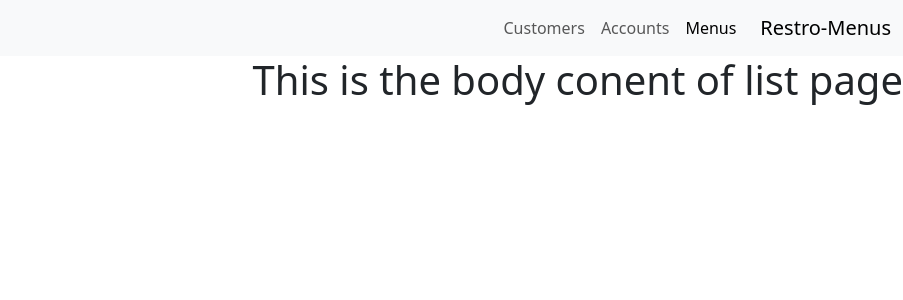
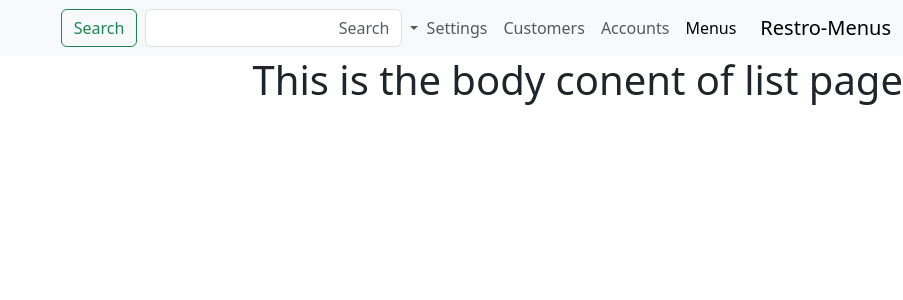
Before and after one commit to Nirbha1y/project_restro_menu, a Django app: page /menus/ in a window 1280 px wide. Shown: the top 300 px of the page, without its empty margins (377-1280 px from the left). Run offline with Django 4.2, Linux system fonts and the light colour scheme.

Commit message:
revised_II with templates

```diff
--- a/project_restro_menu/templates/layouts/master.html
+++ b/project_restro_menu/templates/layouts/master.html
@@ -34,6 +34,22 @@
               <li class="nav-item">
                 <a class="nav-link" href="#">Customers</a>
               </li>
+                 <li class="nav-item dropdown">
+          <a class="nav-link dropdown-toggle" href="#" role="button" data-bs-toggle="dropdown" aria-expanded="false">
+            Settings
+          </a>
+          <ul class="dropdown-menu">
+            <li><a class="dropdown-item" href="#">Profile</a></li>
+            <li><a class="dropdown-item" href="#">Settings</a></li>
+            <li><hr class="dropdown-divider"></li>
+            <li><a class="dropdown-item" href="#">Logout</a></li>
+          </ul>
+        </li>
+      </ul>
+      <form class="d-flex" role="search">
+        <input class="form-control me-2" type="search" placeholder="Search" aria-label="Search">
+        <button class="btn btn-outline-success" type="submit">Search</button>
+      </form>
             </ul>
           </div>
         </div>
```
Also changed, not shown: project_restro_menu/templates/accounts/login.html (added), project_restro_menu/templates/accounts/profile.html (added), project_restro_menu/templates/accounts/register.html (added), project_restro_menu/templates/customers/create.html (added), project_restro_menu/templates/customers/edit.html (added), project_restro_menu/templates/customers/index.html (added), project_restro_menu/templates/customers/show.html (added), project_restro_menu/templates/menus/edit_menu.html (added), project_restro_menu/templates/menus/show_menu.html (added).
